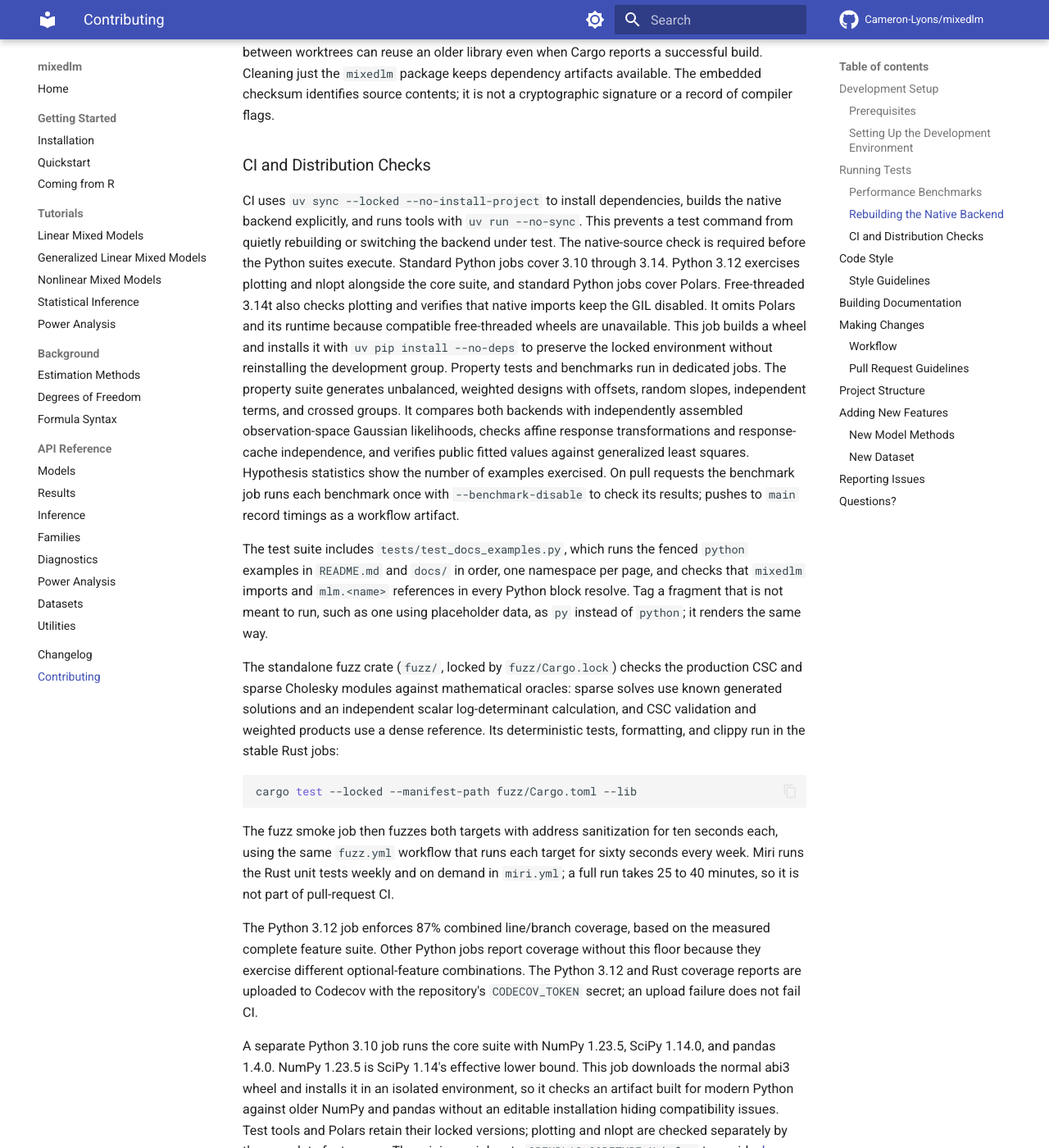
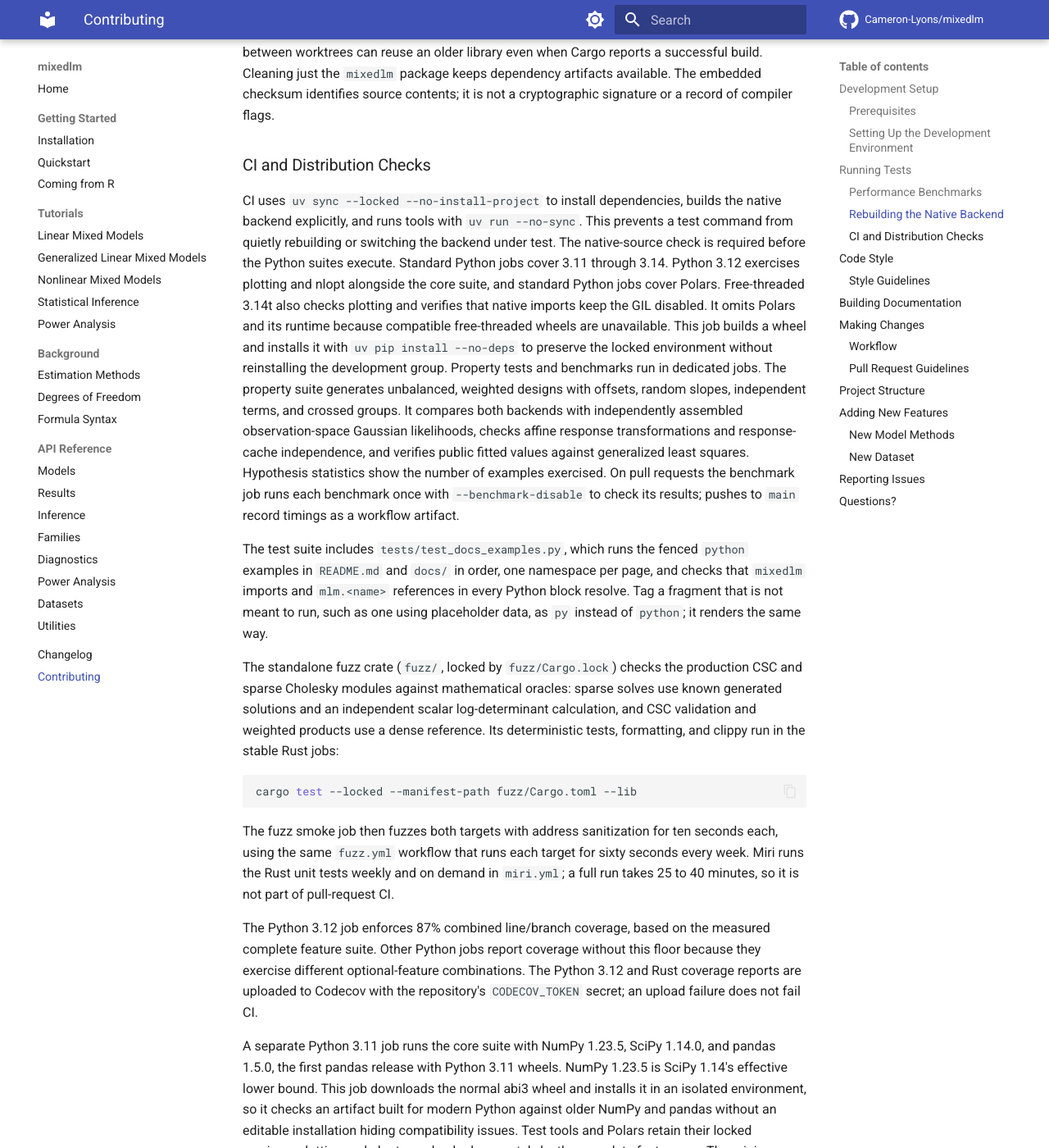
Before and after one commit to Cameron-Lyons/mixedlm, an MkDocs documentation site: the page built from docs/contributing.md, in a window 1280 px wide and 1400 px high, scrolled down 2856 px. Shown: the whole window at 82% size. Built offline with MkDocs 1.6.1 and Material for MkDocs 9.7.7, drawn with Linux system fonts in a browser that asks for light colours; comment, search, counter and statistics services are not loaded; some of the changed text lies outside the part shown.

Commit message:
Require Python 3.11 and patched Pillow for plotting

```diff
--- a/Cargo.toml
+++ b/Cargo.toml
@@ -10,7 +10,7 @@
 crate-type = ["cdylib"]
 
 [dependencies]
-pyo3 = { version = "0.29.0", features = ["extension-module", "abi3-py310"] }
+pyo3 = { version = "0.29.0", features = ["extension-module", "abi3-py311"] }
 numpy = "0.29.0"
 faer = { version = "0.24.0", default-features = false, features = ["std", "rayon", "linalg", "sparse-linalg"] }
 rand = "0.10.2"
--- a/docs/contributing.md
+++ b/docs/contributing.md
@@ -6,7 +6,7 @@
 
 ### Prerequisites
 
-- Python 3.10 or later
+- Python 3.11 or later
 - Rust toolchain (for building the Rust backend)
 - Git
 
@@ -151,7 +151,7 @@
 the native backend explicitly, and runs tools with `uv run --no-sync`. This
 prevents a test command from quietly rebuilding or switching the backend under
 test. The native-source check is required before the Python suites execute.
-Standard Python jobs cover 3.10 through 3.14. Python 3.12 exercises plotting and
+Standard Python jobs cover 3.11 through 3.14. Python 3.12 exercises plotting and
 nlopt alongside the core suite, and standard Python jobs cover Polars.
 Free-threaded 3.14t also checks plotting and verifies
 that native imports keep the GIL disabled. It omits Polars and its runtime because
@@ -194,8 +194,9 @@
 3.12 and Rust coverage reports are uploaded to Codecov with the repository's
 `CODECOV_TOKEN` secret; an upload failure does not fail CI.
 
-A separate Python 3.10 job runs the core suite with NumPy 1.23.5, SciPy 1.14.0,
-and pandas 1.4.0. NumPy 1.23.5 is SciPy 1.14's effective lower bound. This job
+A separate Python 3.11 job runs the core suite with NumPy 1.23.5, SciPy 1.14.0,
+and pandas 1.5.0, the first pandas release with Python 3.11 wheels.
+NumPy 1.23.5 is SciPy 1.14's effective lower bound. This job
 downloads the normal abi3 wheel and installs it in an isolated environment, so
 it checks an artifact built for modern Python against older NumPy and pandas
 without an editable installation hiding compatibility issues. Test tools and
```
Also changed, not shown: CHANGELOG.md (+4 -0 lines), README.md (+1 -1 lines), docs/getting-started/installation.md (+4 -3 lines), pyproject.toml (+5 -5 lines), 5 other files.
